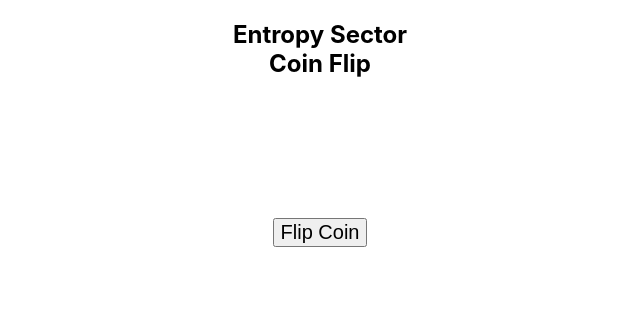
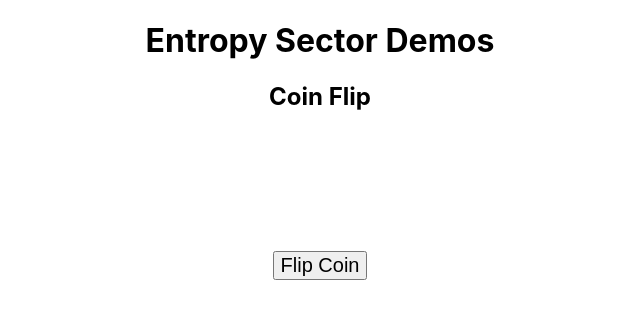
Before and after one commit to tectrolabs/entropysector-demos, a React (Create React App) app: page / in a window 1280 px wide. Shown: the top 318 px of the page, without its empty margins (320-960 px from the left). Built offline with nearby package versions, Linux system fonts and the light colour scheme.

Commit message:
extracted CoinFlipDemo

```diff
--- a/src/App.css
+++ b/src/App.css
@@ -1,18 +1,5 @@
 .App {
   text-align: center;
-}
-
-.Result {
-  width: 100px;
-  height: 100px;
-  text-align: center;
-  margin: 0 auto;
-  padding-bottom: 20px;
-}
-
-.Result img {
-  width: 100px;
-  height: 100px;
 }
 
 button {
--- a/src/App.js
+++ b/src/App.js
@@ -1,5 +1,6 @@
 import React, { Component } from 'react';
 import './App.css';
+import CoinFlipDemo from './CoinFlipDemo';
 
 class App extends Component {
   constructor(props) {
@@ -11,51 +12,11 @@ class App extends Component {
     };
   }
 
-  handleClick = () => {
-    this.setState({
-      error: null,
-      loading: true,
-      result: null
-    });
-    fetch("https://entropysector.com/hwrng/api/v1/public/numbers/1")
-      .then(response => response.json())
-      .then(result => this.processNumber(result["data"][0]))
-      .catch(error => this.processError(error));
-  }
-
-  processNumber = (number) => {
-    const heads = (number % 2 == 1);
-    const result = heads ? "heads" : "tails";
-    this.setState({
-      error: null,
-      loading: false,
-      result: result
-    });
-  }
-
-  processError = (error) => {
-    this.setState({
-      error: error.message,
-      loading: false
-    });
-  }
-
   render() {
-    var resultImageUrl = this.state.result ? `images/quarter-${this.state.result}.png` : null;
-    var errorMessage = this.state.error;
-
     return (
       <div className="App">
-        <h2>Entropy Sector<br />Coin Flip</h2>
-        <div className="Result">
-          {resultImageUrl ? <img src={resultImageUrl}/> : null}
-        </div>
-
-        <button onClick={this.handleClick} className="FlipCoinButton">
-          {this.state.loading ? "Loading..." : "Flip Coin"}
-        </button>
-
-        {errorMessage ? <p className="Error">{errorMessage}</p> : null}
+        <h1>Entropy Sector Demos</h1>
+        <CoinFlipDemo />
       </div>
     );
   }
--- /dev/null
+++ b/src/CoinFlipDemo.css
@@ -0,0 +1,12 @@
+.Result {
+  width: 100px;
+  height: 100px;
+  text-align: center;
+  margin: 0 auto;
+  padding-bottom: 20px;
+}
+
+.Result img {
+  width: 100px;
+  height: 100px;
+}
--- /dev/null
+++ b/src/CoinFlipDemo.js
@@ -0,0 +1,64 @@
+import React, { Component } from 'react';
+import './CoinFlipDemo.css';
+
+class CoinFlipDemo extends Component {
+  constructor(props) {
+    super(props);
+    this.state = {
+      loading: false,
+      result: null,
+      error: null
+    };
+  }
+
+  handleClick = () => {
+    this.setState({
+      error: null,
+      loading: true,
+      result: null
+    });
+    fetch("https://entropysector.com/hwrng/api/v1/public/numbers/1")
+      .then(response => response.json())
+      .then(result => this.processNumber(result["data"][0]))
+      .catch(error => this.processError(error));
+  }
+
+  processNumber = (number) => {
+    const heads = (number % 2 == 1);
+    const result = heads ? "heads" : "tails";
+    this.setState({
+      error: null,
+      loading: false,
+      result: result
+    });
+  }
+
+  processError = (error) => {
+    this.setState({
+      error: error.message,
+      loading: false
+    });
+  }
+
+  render() {
+    var resultImageUrl = this.state.result ? `images/quarter-${this.state.result}.png` : null;
+    var errorMessage = this.state.error;
+
+    return (
+      <div className="CoinFlipDemo">
+        <h2>Coin Flip</h2>
+        <div className="Result">
+          {resultImageUrl ? <img src={resultImageUrl}/> : null}
+        </div>
+
+        <button onClick={this.handleClick} className="FlipCoinButton">
+          {this.state.loading ? "Loading..." : "Flip Coin"}
+        </button>
+
+        {errorMessage ? <p className="Error">{errorMessage}</p> : null}
+      </div>
+    );
+  }
+}
+
+export default CoinFlipDemo;
```
